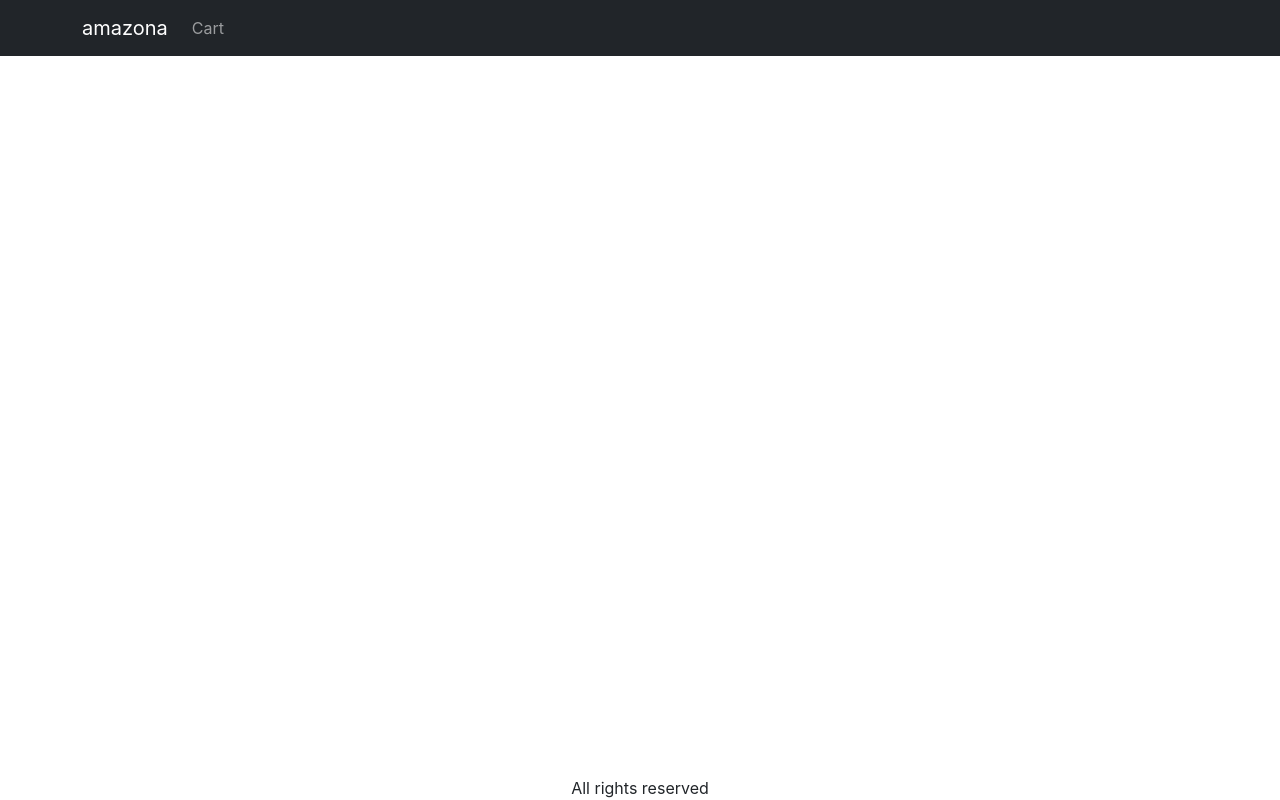
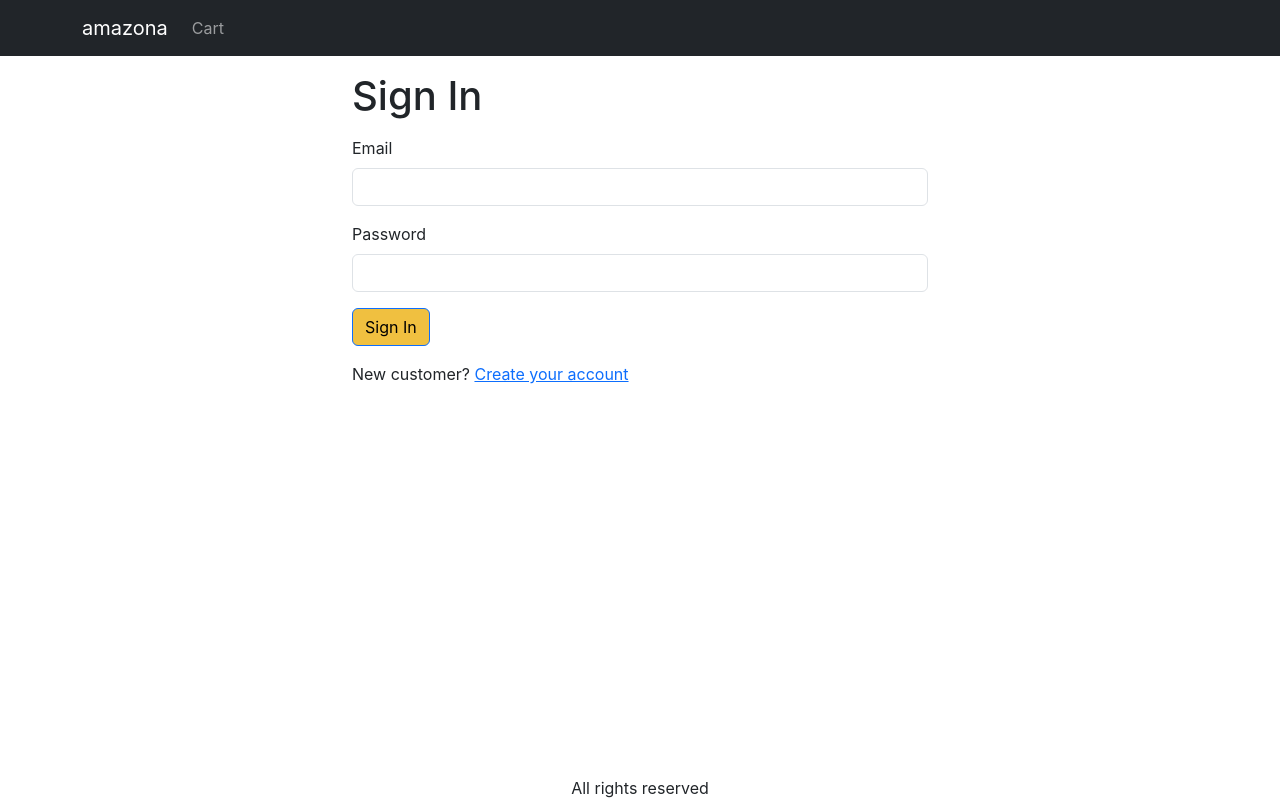
Before and after one commit to juanbalverdi/amazona, a React app in the folder frontend/: page /signin in a window 1280 px wide. Built offline with nearby package versions, Linux system fonts and the light colour scheme; the HTML template or start-up script is replaced by a standard one.

Commit message:
Connect to MongoDb, Create Product Schema & Model, API routes in Express

```diff
--- a/frontend/src/App.jsx
+++ b/frontend/src/App.jsx
@@ -9,6 +9,7 @@
 import { LinkContainer } from 'react-router-bootstrap';
 import { useContext } from 'react';
 import { Store } from './Store';
+import { SigninScreen } from './screens/SigninScreen';
 
 export const App = () => {
   const { state } = useContext(Store);
@@ -41,6 +42,7 @@
             <Routes>
               <Route path="/product/:slug" element={<ProductScreen />} />
               <Route path="/cart" element={<CartScreen />} />
+              <Route path="/signin" element={<SigninScreen />} />
               <Route path="/" element={<HomeScreen />} />
             </Routes>
           </Container>
--- a/frontend/src/index.css
+++ b/frontend/src/index.css
@@ -51,3 +51,7 @@
 .img-thumbnail {
   height: 80px;
 }
+
+.small-container {
+  max-width: 600px;
+}
--- /dev/null
+++ b/frontend/src/screens/SigninScreen.jsx
@@ -0,0 +1,37 @@
+import { Helmet } from 'react-helmet-async';
+import { useLocation, Link } from 'react-router-dom';
+import Container from 'react-bootstrap/Container';
+import Form from 'react-bootstrap/Form';
+import Button from 'react-bootstrap/Button';
+
+export const SigninScreen = () => {
+  const { search } = useLocation();
+  const redirectInUrl = new URLSearchParams(search).get('redirect');
+  const redirect = redirectInUrl ? redirectInUrl : '/';
+
+  return (
+    <Container className="small-container">
+      <Helmet>
+        <title>Sign In</title>
+      </Helmet>
+      <h1 className="my-3">Sign In</h1>
+      <Form>
+        <Form.Group className="mb-3" controlId="email">
+          <Form.Label>Email</Form.Label>
+          <Form.Control type="email" required />
+        </Form.Group>
+        <Form.Group className="mb-3" controlId="password">
+          <Form.Label>Password</Form.Label>
+          <Form.Control type="password" required />
+        </Form.Group>
+        <div className="mb-3">
+          <Button type="submit">Sign In</Button>
+        </div>
+        <div className="mb-3">
+          New customer?{' '}
+          <Link to={`/signup?redirect=${redirect}`}>Create your account</Link>
+        </div>
+      </Form>
+    </Container>
+  );
+};
```
